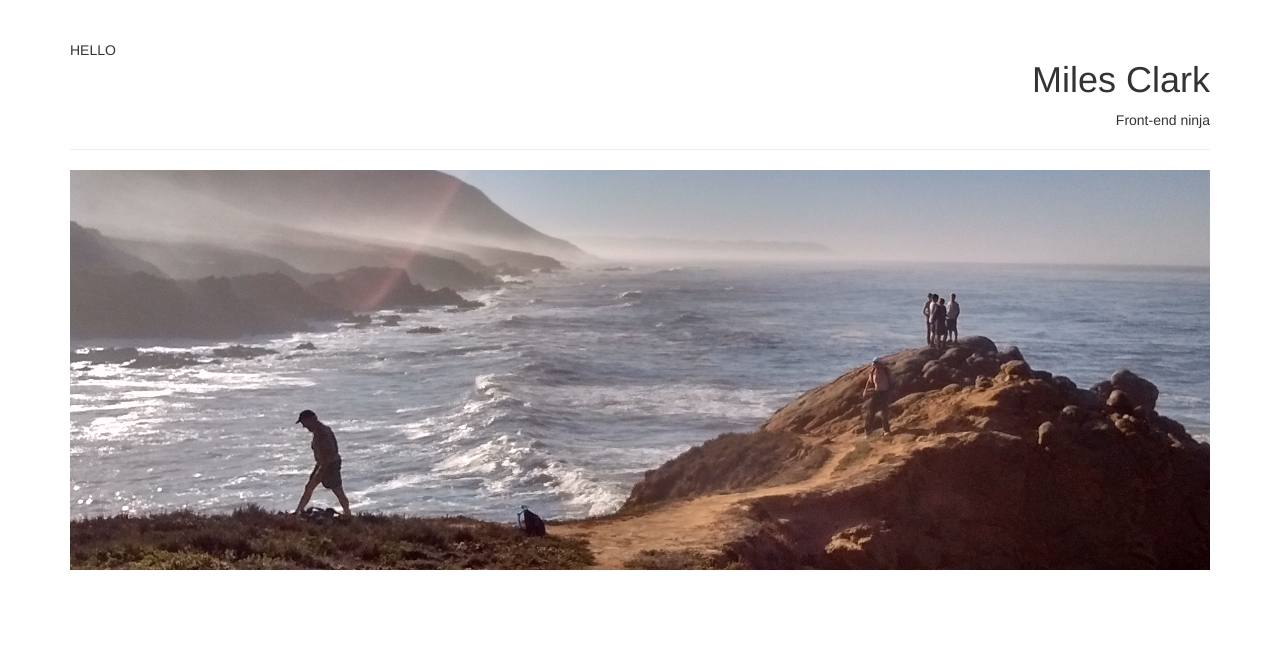
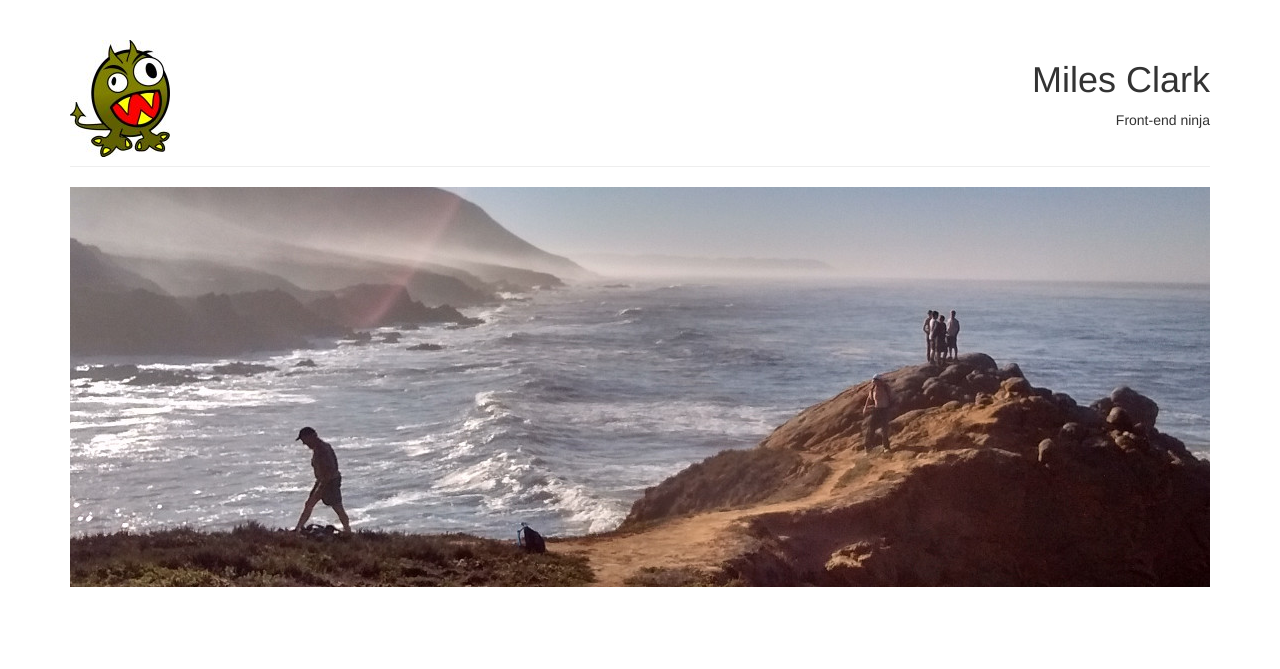
Before and after one commit to mmclark/few-nano, a plain HTML site: page project-1/portfolio-bootstrap.html in a window 1280 px wide. Shown: the top 669 px of the page. Drawn offline with Linux system fonts and the light colour scheme.

Commit message:
Added different crops for banner image

```diff
--- a/project-1/portfolio-bootstrap.html
+++ b/project-1/portfolio-bootstrap.html
@@ -15,8 +15,10 @@
     <div class="container">
         <div class="page-header">
 	        <div class="row">
-	            <div class="col-lg-9">HELLO</div>
-	            <div class="col-lg-3 rjust">
+	            <div class="col-lg-6">
+	               <img src="img/mmclark_monster.jpg">
+	            </div>
+	            <div class="col-lg-6 rjust">
 		            <h1>Miles Clark</h1>
 		            <p>Front-end ninja</p>
 	            </div>
@@ -25,7 +27,12 @@
 
         <div class="row">
 	        <div id="mainimage" class="col-lg-12">
-                <img src="img/harmony.png">
+	           <picture>
+	               <source media="(min-width: 1100px)" srcset="img/harmony.jpg" />
+                   <source media="(min-width: 750px)" srcset="img/harmony_750.jpg" />
+                   <source media="(min-width: 500px)" srcset="img/harmony_500.jpg" />
+                   <img src="img/harmony_320.jpg" alt="Harmony Headlands">
+               </picture>
 	        </div>
         </div>
 
```
Also changed, not shown: project-1/img/harmony.jpg (added), project-1/img/harmony_320.jpg (added), project-1/img/harmony_500.jpg (added), project-1/img/harmony_750.jpg (added).
